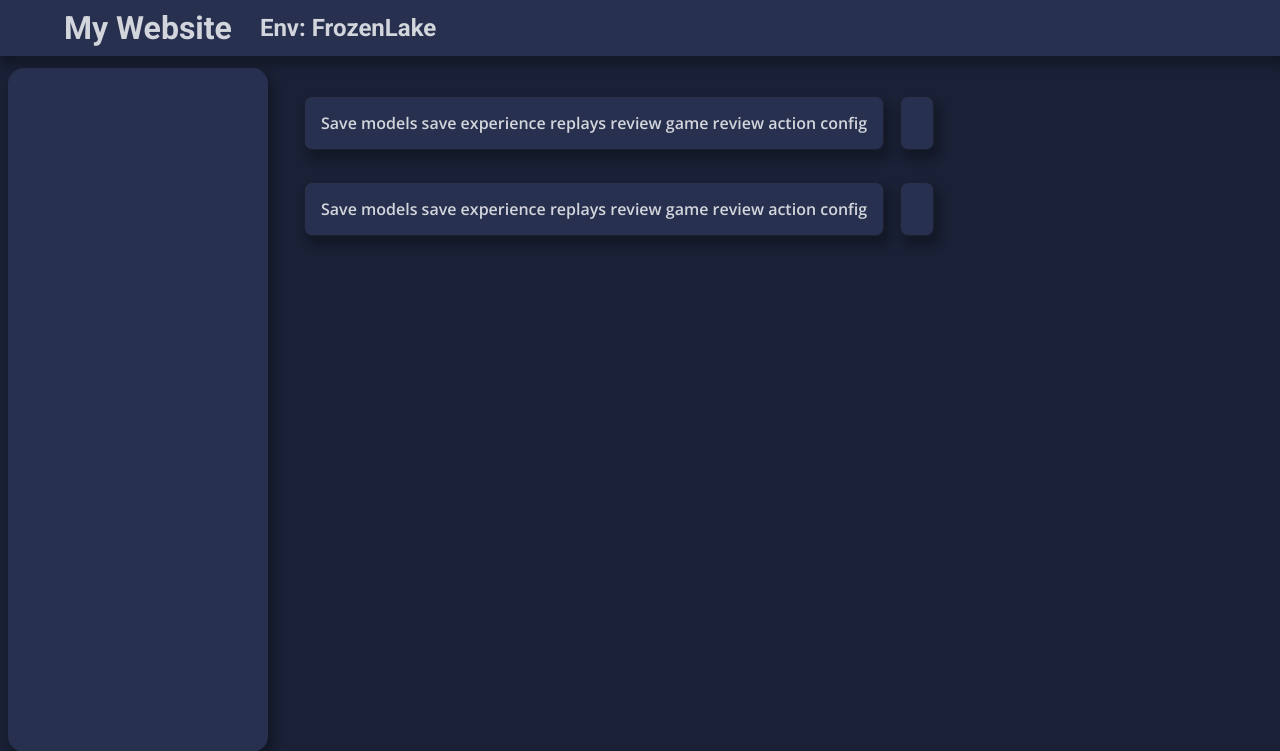
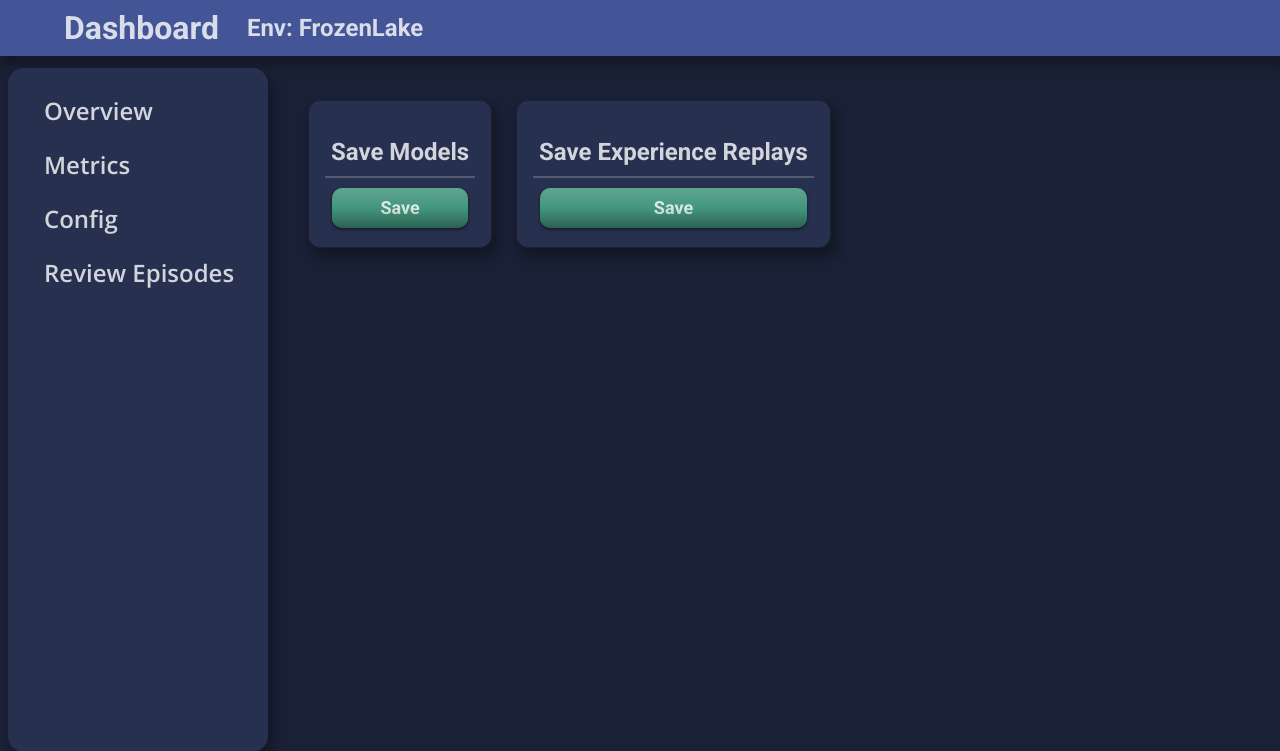
Before and after one commit to louie-jones-strong/Uni-Dissertation, a Python web app: template src/WebServer/templates/index.html in a window 1280 px wide. Shown: the top 751 px of the page. Run offline with Jinja, Linux system fonts and the light colour scheme; the template is opened without the code that fills it, so the values that code supplies are empty.

Commit message:
more styling

```diff
--- a/src/WebServer/static/style.css
+++ b/src/WebServer/static/style.css
@@ -57,7 +57,7 @@ body{
 header{
 	padding-left: 3em;
 	grid-area: header;
-	background-color: #27304f;
+	background-color: #435596;
 	display: flex;
 	/* justify-content: center; */
 	align-items: center;
@@ -81,7 +81,31 @@ aside{
 	background-color: #27304f;
 }
 
+aside > ul{
+	list-style-type: none;
+	padding-left: 1.5em;
+	padding-right: 1em;
+}
 
+aside > ul > li{
+	height: max-content;
+	border-radius: 0.5em;
+}
+
+aside > ul > li > a{
+	width: 100%;
+	margin: 0px;
+	padding: 0px;
+	text-transform: capitalize;
+	font-family: 'Roboto', sans-serif;
+	font-size: x-large;
+	text-decoration: none;
+}
+aside > ul > li > a > p{
+	margin: 0px;
+	padding-block: 0.5em;
+	padding-inline: 0.5em;
+}
 
 
 /* footer */
@@ -104,6 +128,58 @@ footer p{
 
 
 
+.highlightOnHover{
+	transition: background-color 0.2s;
+}
+
+.highlightOnHover:hover{
+	background-color: #435596;
+}
+
+.shaded{
+	position: relative;
+	box-shadow: 0em 0.125em 0.25em 0 rgba(0,0,0,50%);
+}
+
+.shaded::before{
+	border-radius: inherit;
+	position: absolute;
+	content: "";
+	top: 0;
+	left: 0;
+	width: 100%;
+	height: 100%;
+	background: linear-gradient(to bottom,rgba(255,255,255,0.15) 0%, rgba(255,255,255,0) 50%,rgba(0,0,0,0.35) 100%);
+}
+
+
+
+hr{
+	border: none;
+	border-top: 2px solid rgba(255, 255, 255, 0.2);
+	margin: 0em;
+	margin-block: 0.25em;
+}
+
+button{
+	border: none;
+	padding: 0px 0px;
+	margin: 0.5em;
+	border-radius: 0.75em;
+	background-color: #43967d;
+}
+
+button > p{
+	margin: 0px;
+	padding: 0.5em 1em;
+	text-transform: capitalize;
+	font-family: 'Roboto', sans-serif;
+	font-size: large;
+	text-decoration: none;
+	color: rgba(255, 255, 255, 0.8);
+}
+
+
 /* content */
 main{
 	grid-area: main;
@@ -120,11 +196,15 @@ main{
 .card{
 	background-color: #27304f;
 	border: rgb(29, 32, 46) solid 1px;
-	border-radius: 0.5em;
-	margin: 0.5em;
+	border-radius: 0.75em;
+	margin: 0.75em;
 	padding: 1em;
 
 	display: flex;
 	flex-direction: column;
 
 }
+
+.card > *{
+	margin-bottom: 0.2em;
+}
--- a/src/WebServer/templates/base.html
+++ b/src/WebServer/templates/base.html
@@ -13,15 +13,33 @@
 
 <body>
 	<header class="shadow">
-		<h1>My Website</h1>
+		<h1>Dashboard</h1>
 		<h2>Env: FrozenLake</h2>
 	</header>
 
 	<aside class="shadow">
 		<ul>
-			{% for item in sidebar_data %}
-				<li><a href="{{ item.url }}">{{ item.title }}</a></li>
-			{% endfor %}
+			<li class="highlightOnHover">
+				<a href="\">
+					<p>Overview</p>
+				</a>
+			</li>
+			<li class="highlightOnHover">
+				<a href="\metrics">
+					<p>Metrics</p>
+				</a>
+			</li>
+			<li class="highlightOnHover">
+				<a href="\config">
+					<p>Config</p>
+				</a>
+			</li>
+			<li class="highlightOnHover">
+				<a href="\episodereview">
+					<p>Review Episodes</p>
+				</a>
+			</li>
+			<!-- <li><a href="\behaviourfeedback">Curate Behaviour</a></li> -->
 		</ul>
 	</aside>
 
--- a/src/WebServer/templates/index.html
+++ b/src/WebServer/templates/index.html
@@ -6,24 +6,19 @@
 <div>
 	<div class="row">
 		<div class="card shadow">
-			Save models
-			save experience replays
-			review game
-			review action
-			config
+			<h2> Save models</h2>
+			<hr>
+			<button class="shaded highlightOnHover">
+				<p>Save</p>
+			</button>
 		</div>
-		<div class="card shadow"></div>
-	</div>
-
-	<div class="row">
 		<div class="card shadow">
-			Save models
-			save experience replays
-			review game
-			review action
-			config
+			<h2> save experience replays</h2>
+			<hr>
+			<button class="shaded highlightOnHover">
+				<p>Save</p>
+			</button>
 		</div>
-		<div class="card shadow"></div>
 	</div>
 </div>
 {% endblock %}
```
Also changed, not shown: src/WebServer/views.py (+8 -2 lines).
